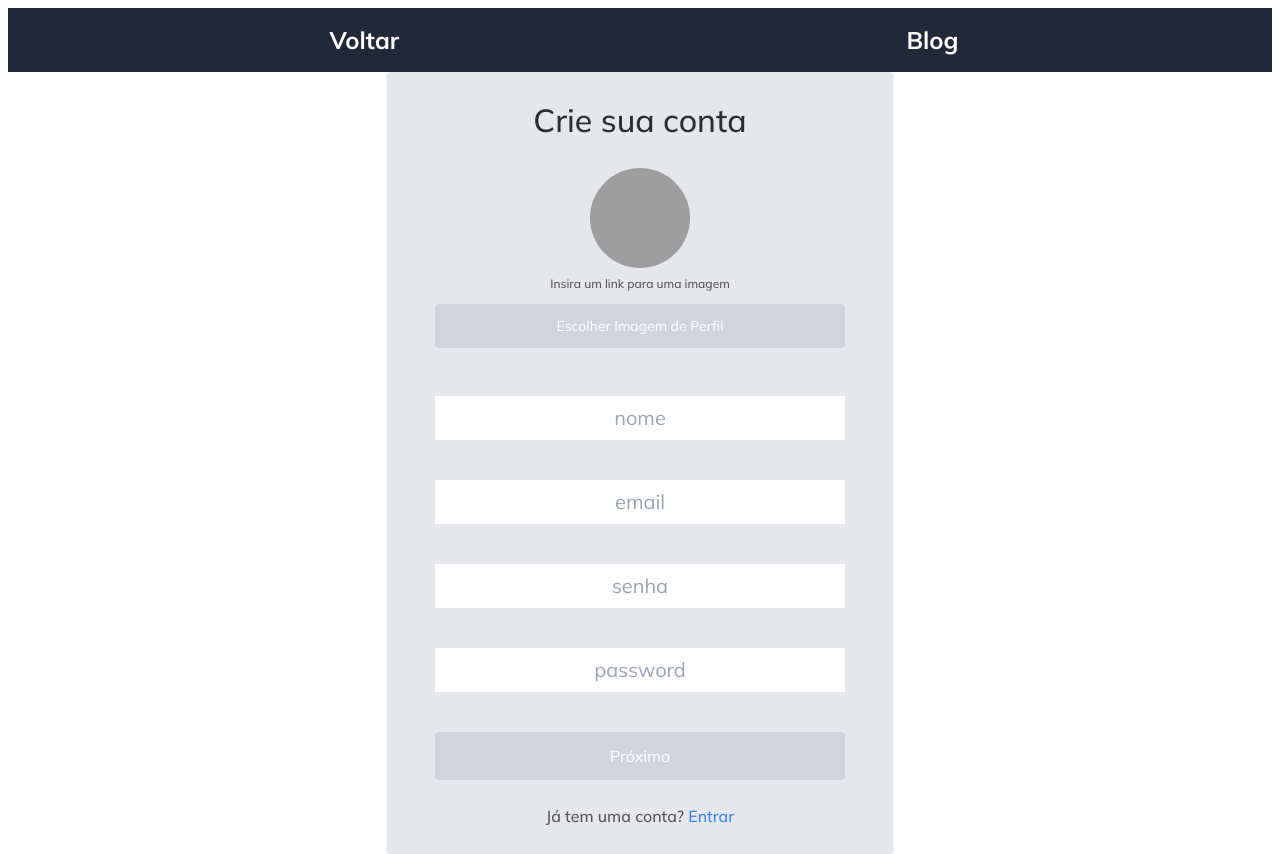
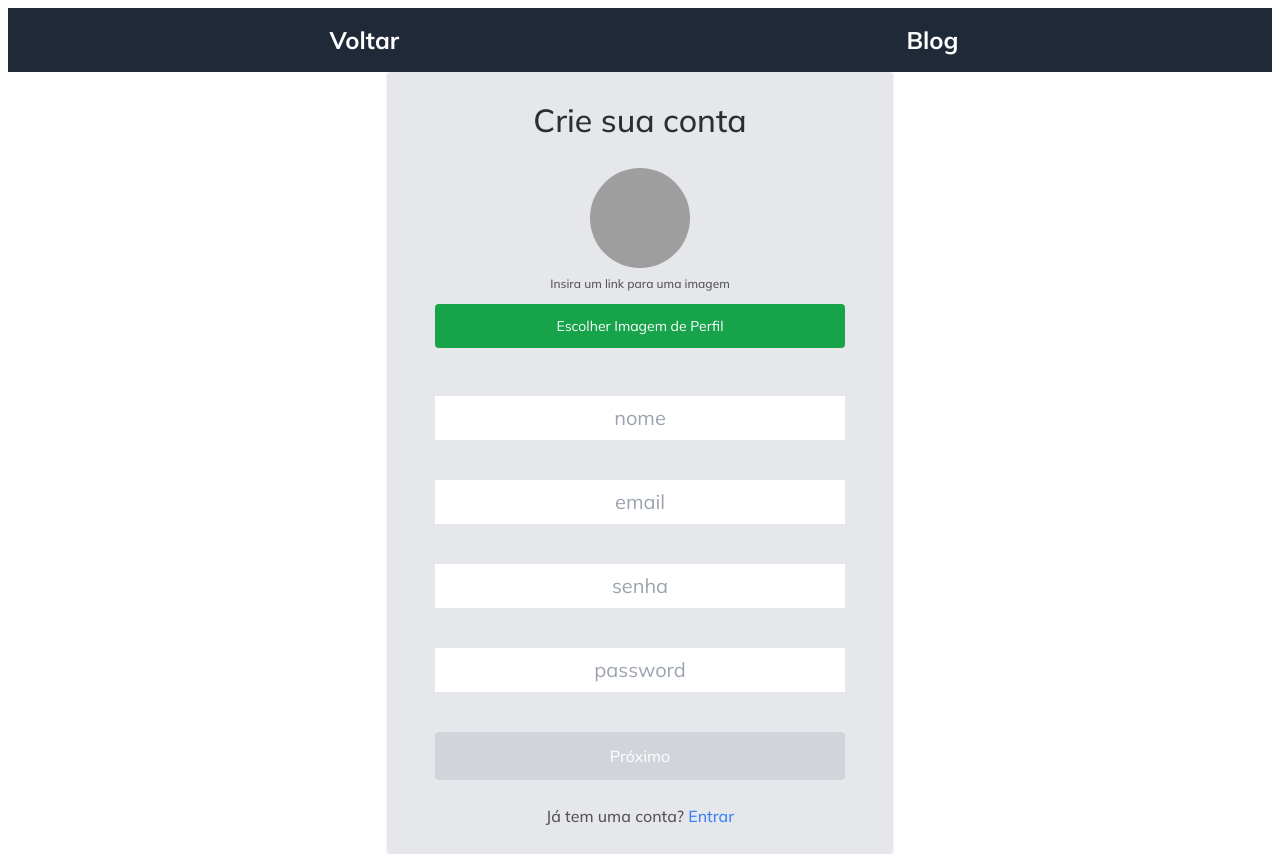
Before and after one commit to cafe51/portfolio-site, a Next.js app: page /blogapi/signup in a window 1280 px wide. Built offline with nearby package versions, Linux system fonts and the light colour scheme; grey boxes are pictures that could not be loaded.

Commit message:
fix: choose imagem button color

```diff
--- a/src/app/blogapi/signup/page.tsx
+++ b/src/app/blogapi/signup/page.tsx
@@ -2,7 +2,7 @@
 'use client';
 
 import { useEffect, useState } from 'react';
-import { useRouter, usePathname } from 'next/navigation';
+import { useRouter } from 'next/navigation';
 import { addNewUserFromApiStateThunkAction } from '../redux/actions';
 import { Dispatch, UserType } from '../types';
 import { useDispatch } from 'react-redux';
@@ -13,7 +13,6 @@ import { ImSpinner9 } from 'react-icons/im';
 
 
 export default function SignUp() {
-    const actualRoute = usePathname();
     const dispatch: Dispatch = useDispatch();
     const [loadingButton, setLoadingButton] = useState(true);
     const [loadingComponent, setLoadingComponent] = useState(true);
@@ -84,7 +83,6 @@ export default function SignUp() {
         try {
             e.preventDefault();
             setLoadingButton(true);
-            console.log('inicio', actualRoute);
             const newUserData = {
                 displayName: registerValues.name,
                 email: registerValues.email,
@@ -103,9 +101,6 @@ export default function SignUp() {
                 localStorage.setItem('userData', JSON.stringify(userData));
 
                 router.push('/blogapi');
-                console.log('fim', actualRoute);
-
-
             }
         } catch(error) {
             console.log('erro no login: ', error);
@@ -152,7 +147,7 @@ export default function SignUp() {
 
                             :
                             <button
-                                className={ `${ isDisable() || loadingButton ? 'bg-gray-300 ' : 'bg-green-600 hover:bg-green-700 ' }p-3 text-white flex justify-center text-center rounded w-full` }
+                                className={ `${ loadingButton ? 'bg-gray-300 ' : 'bg-green-600 hover:bg-green-700 ' }p-3 text-white flex justify-center text-center rounded w-full` }
                                 onClick={ () => { setEditImageMode(true); } }
                             >
                                 { loadingComponent ? (
@@ -162,9 +157,7 @@ export default function SignUp() {
                                 ) }
 
                             </button>
-
                     }
-
                 </div>
                 <form
                     className='flex flex-col items-center justify-center w-full gap-10 p-6'
```
